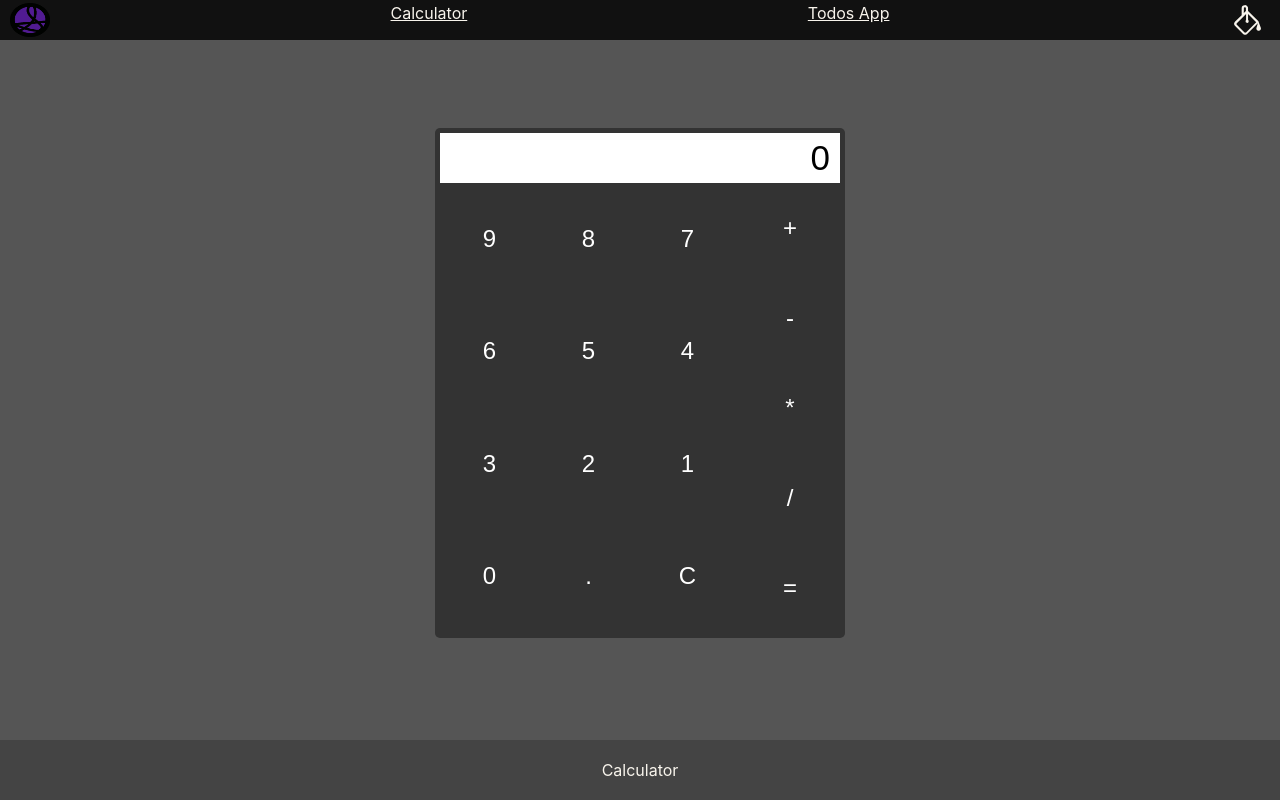
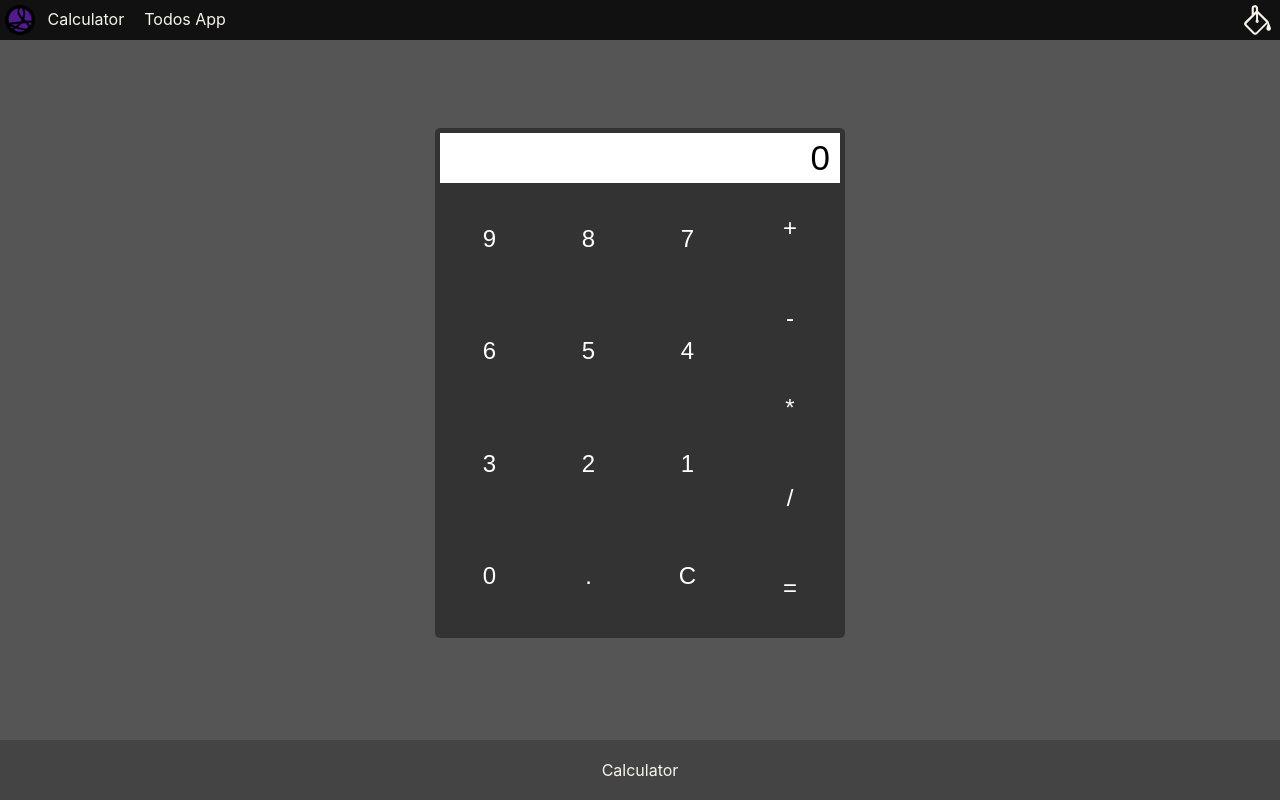
Before and after one commit to alschofield/calculator, a React (Create React App) app: page / in a window 1280 px wide. Built offline with nearby package versions, Linux system fonts and the light colour scheme.

Commit message:
nav updates

```diff
--- a/src/features/components/Anchor/Anchor.js
+++ b/src/features/components/Anchor/Anchor.js
@@ -31,6 +31,8 @@ const Item = styled.a`
   background-size: ${props => props.theme.backgroundSize || 'initial'};
   background-repeat: ${props => props.theme.backgroundRepeat || 'initial'};
   color: ${props => props.theme.color || 'initial'};
+  text-decoration: ${props => props.theme.textDecoration || 'initial'};
+  line-height: ${props => props.theme.lineHeight || 'initial'};
 `;
 
 export default function Anchor(props) {
--- a/src/features/main-components/nav/Nav.js
+++ b/src/features/main-components/nav/Nav.js
@@ -6,9 +6,11 @@ import { withTheme } from '../../../themes';
 const Nav = ({theme, handleThemeToggle }) => {
   return (
     <Container theme={theme.nav.container} data-testid='nav-container'>
-      <NavItem theme={theme.nav.item} type='image' src={`${process.env.PUBLIC_URL}/scho-logo.png`} href='https://portfolio-nvjl35cjm.vercel.app/' />
-      <NavItem theme={theme.nav.item} type="anchor" value="Calculator" href="/" />
-      <NavItem theme={theme.nav.item} type="anchor" value="Todos App" href="https://todolist-app-eight.vercel.app/" />
+      <NavItem theme={{ ...theme.nav.item, ...theme.nav.icon }} type='image' src={`${process.env.PUBLIC_URL}/scho-logo.png`} href='https://portfolio.alschofield.vercel.app/' />
+      <Container theme={theme.nav.linksContainer}>
+        <NavItem theme={{ ...theme.nav.item, ...theme.nav.link }} type="anchor" value="Calculator" href="/" />
+        <NavItem theme={{ ...theme.nav.item, ...theme.nav.link }} type="anchor" value="Todos App" href="https://todolist.alschofield.vercel.app/" />
+      </Container>
       <NavItem theme={theme.nav.item} type='icon' icon='paint' onClick={handleThemeToggle} />
     </Container>
   );
--- a/src/themes/dark.theme.json
+++ b/src/themes/dark.theme.json
@@ -4,24 +4,35 @@
       "position": "fixed",
       "display": "flex",
       "backgroundColor": "#111111",
-      "width": "calc(100% - 20px)",
+      "width": "100%",
       "height": "40px",
       "top": "0px",
       "left": "0px",
       "zIndex": "1",
-      "alignItems": "center",
-      "justifyContent": "space-between",
-      "paddingLeft": "10px",
-      "paddingRight": "10px"
+      "alignItems": "center"
+    },
+    "linksContainer": {
+      "display": "flex",
+      "height": "40px",
+      "width": "100%",
+      "paddingLeft": "5px"
     },
     "item": {
-      "height": "34px",
+      "height": "35px",
       "color": "#F8F4EC"
     },
+    "link": {
+      "textDecoration": "none",
+      "lineHeight": "38px",
+      "paddingRight": "5px",
+      "paddingLeft": "5px",
+      "cursor": "pointer"
+    },
     "icon": {
-      "width": "100%",
-      "height": "90%",
-      "cursor": "pointer"
+      "height": "30px",
+      "width": "30px",
+      "marginLeft": "2.5px",
+      "minWidth": "30px"
     }
   },
   "home": {
--- a/src/themes/light.theme.json
+++ b/src/themes/light.theme.json
@@ -4,24 +4,35 @@
       "position": "fixed",
       "display": "flex",
       "backgroundColor": "#967bb6",
-      "width": "calc(100% - 20px)",
+      "width": "100%",
       "height": "40px",
       "top": "0px",
       "left": "0px",
       "zIndex": "1",
-      "alignItems": "center",
-      "justifyContent": "space-between",
-      "paddingLeft": "10px",
-      "paddingRight": "10px"
+      "alignItems": "center"
+    },
+    "linksContainer": {
+      "display": "flex",
+      "height": "40px",
+      "width": "100%",
+      "paddingLeft": "5px"
     },
     "item": {
-      "height": "34px",
+      "height": "35px",
       "color": "#111111"
     },
+    "link": {
+      "textDecoration": "none",
+      "lineHeight": "38px",
+      "paddingRight": "5px",
+      "paddingLeft": "5px",
+      "cursor": "pointer"
+    },
     "icon": {
-      "width": "100%",
-      "height": "90%",
-      "cursor": "pointer"
+      "height": "30px",
+      "width": "30px",
+      "marginLeft": "2.5px",
+      "minWidth": "30px"
     }
   },
   "home": {
```
Also changed, not shown: 1 other file (tests, documents, lock files or other folders).
